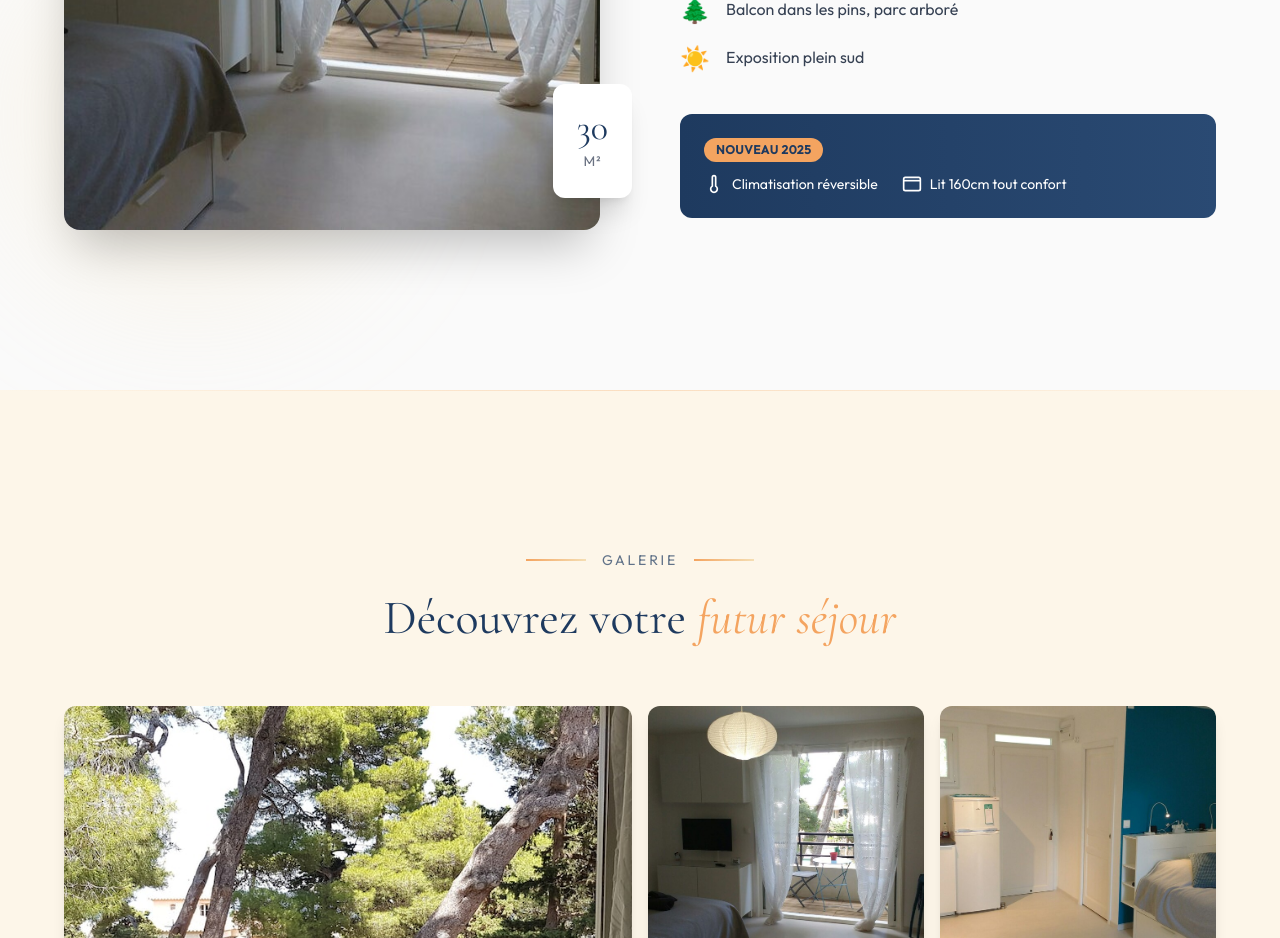
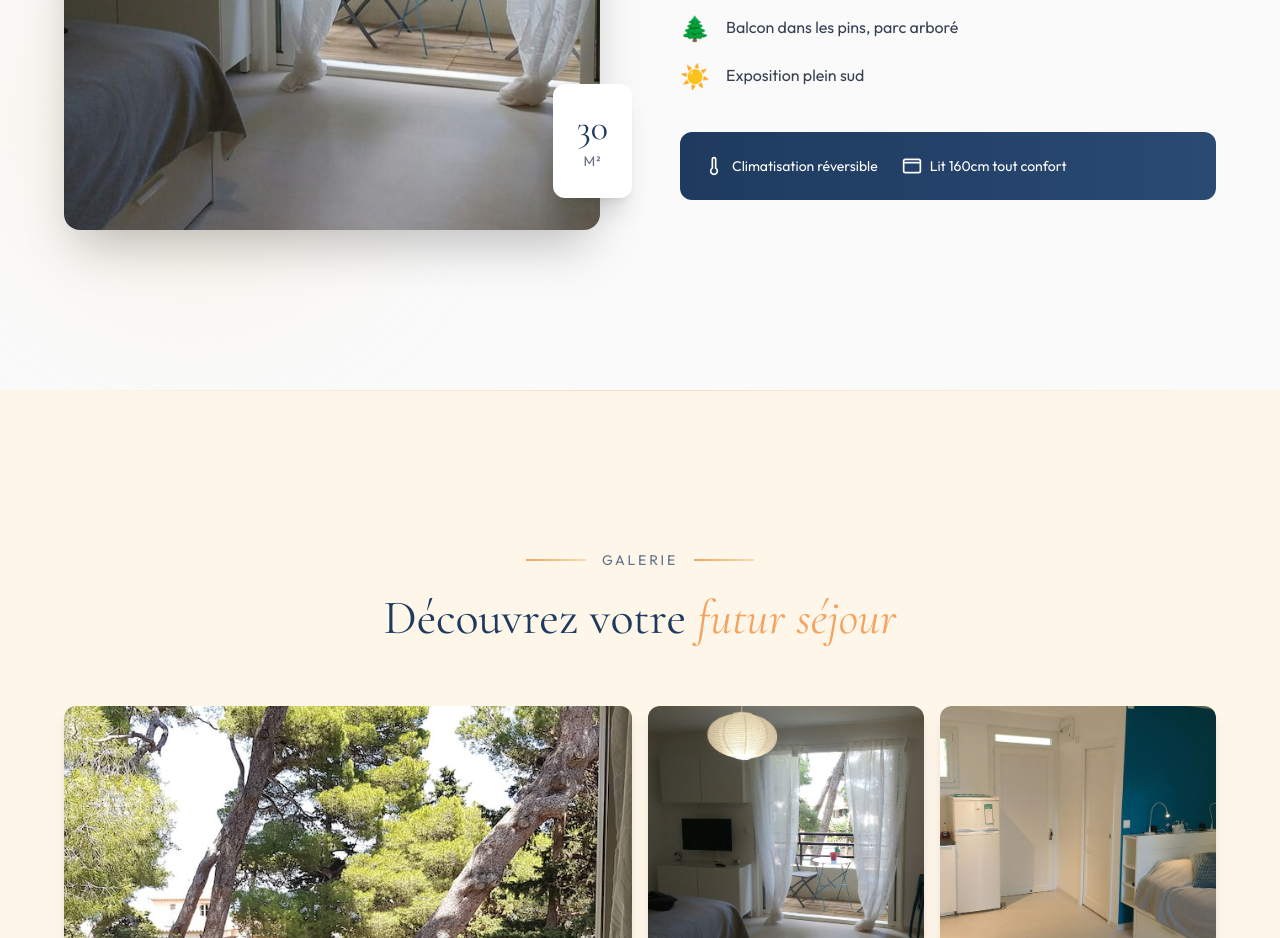
Before and after one commit to yluom/studiolfq, a Next.js app: page / in a window 1280 px wide. Shown: the part 1400-2338 px from the top of the page. Built offline with nearby package versions, Linux system fonts and the light colour scheme.

Commit message:
Suppression du badge Nouveau 2025

```diff
--- a/components/About.tsx
+++ b/components/About.tsx
@@ -108,17 +108,12 @@ export default function About() {
               ))}
             </div>
 
-            {/* 2025 Badge */}
+            {/* Équipements */}
             <div
               className={`bg-gradient-to-r from-[#1e3a5f] to-[#2a4a73] rounded-xl p-6 text-white transition-all duration-1000 delay-700 ${
                 isVisible ? 'opacity-100 translate-y-0' : 'opacity-0 translate-y-8'
               }`}
             >
-              <div className="flex items-center gap-3 mb-3">
-                <span className="bg-[#f4a460] text-[#1e3a5f] text-xs font-bold px-3 py-1 rounded-full uppercase tracking-wider">
-                  Nouveau 2025
-                </span>
-              </div>
               <div className="flex flex-wrap gap-6">
                 <div className="flex items-center gap-2">
                   <svg width="20" height="20" viewBox="0 0 24 24" fill="none" stroke="currentColor" strokeWidth="2">
```
